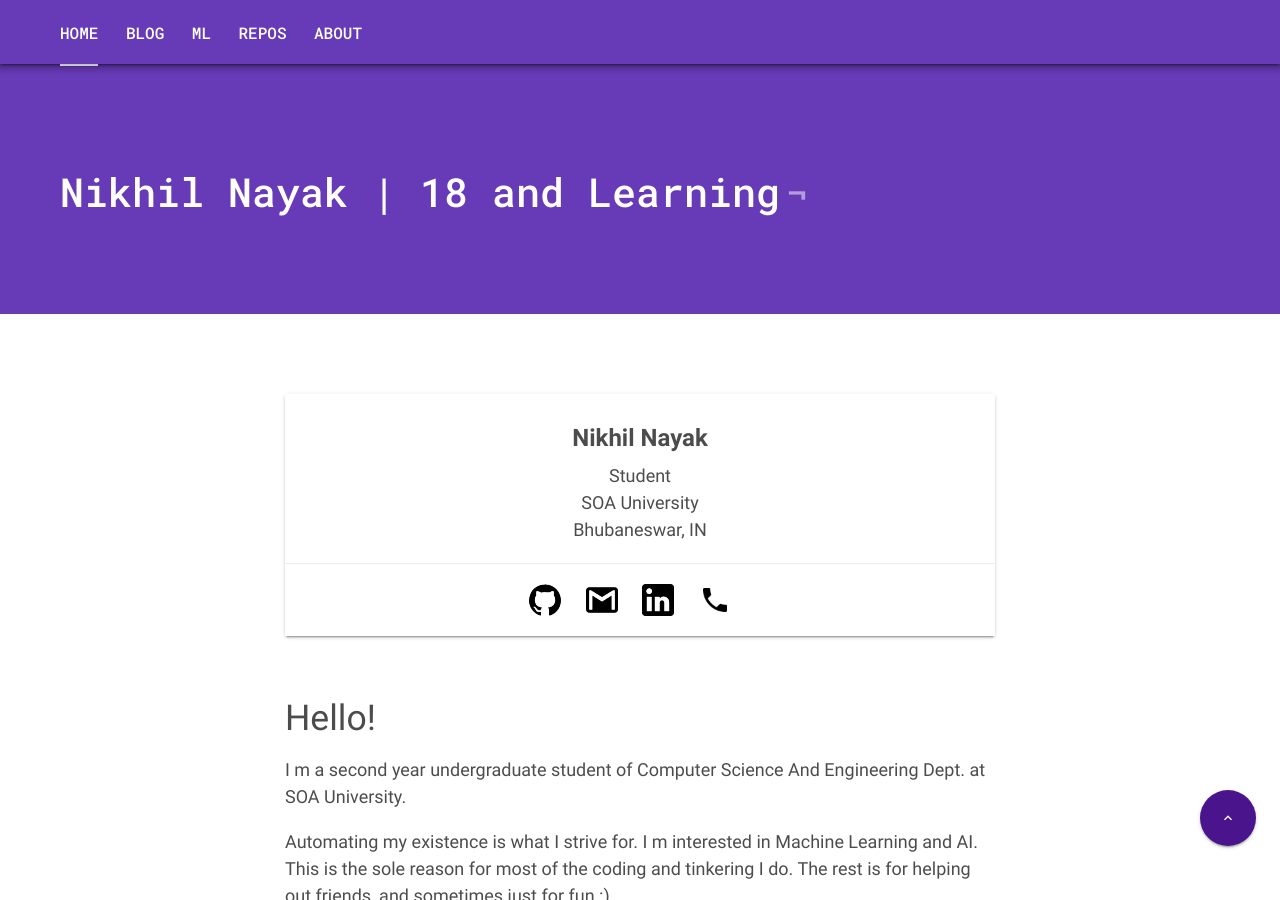
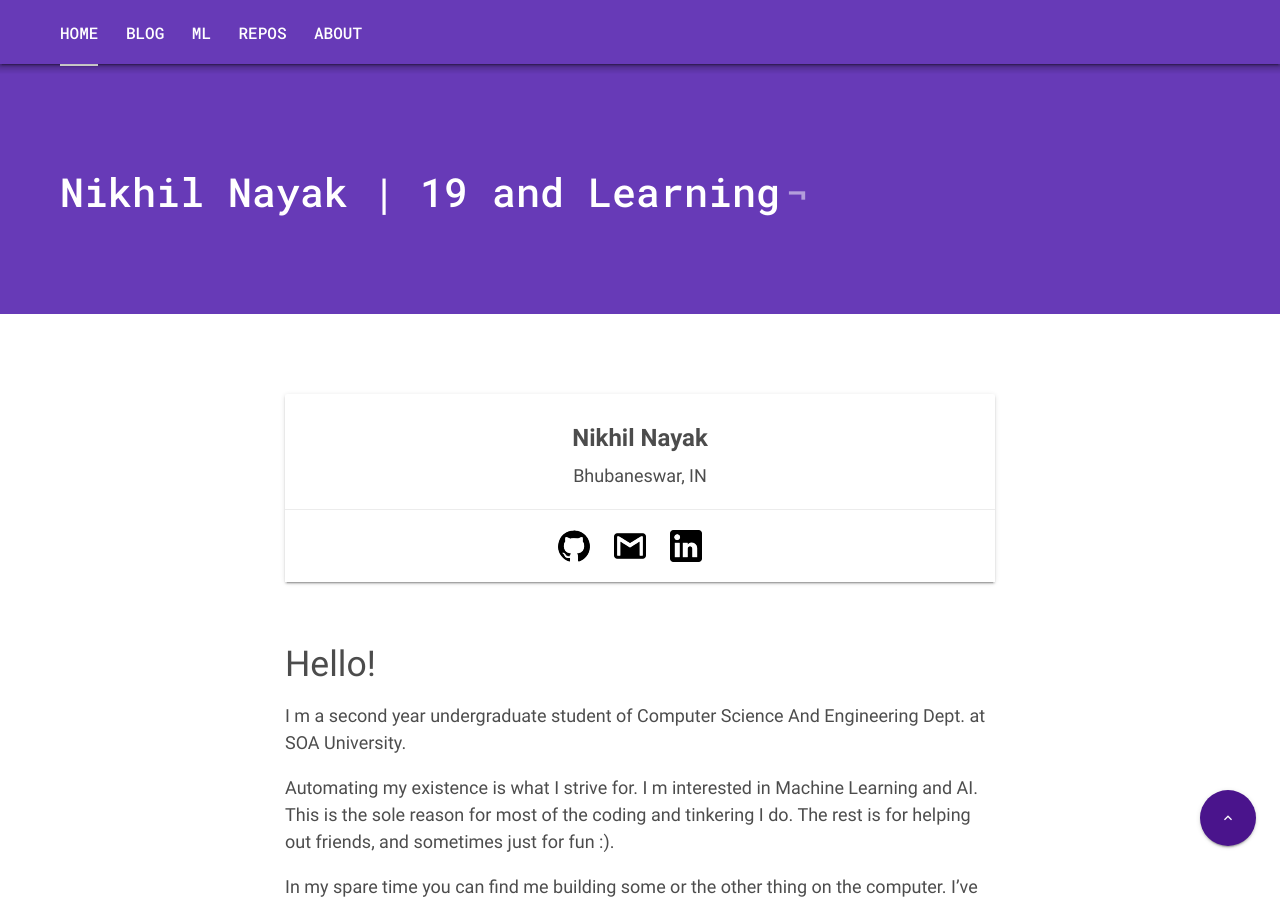
Before and after one commit to nikhilnayak98/blog, a Jekyll site: the page built from index.markdown, in a window 1280 px wide and 900 px high. Built offline with Jekyll 4.4.1, drawn with Linux system fonts in a browser that asks for light colours; nearby versions of some CDN libraries; comment, search, counter and statistics services are not loaded.

Commit message:
Update index.markdown

```diff
--- a/index.markdown
+++ b/index.markdown
@@ -1,6 +1,6 @@
 ---
 layout: page
-title: Nikhil Nayak | 18 and Learning
+title: Nikhil Nayak | 19 and Learning
 ---
 <div class="col s12 m12 l4" id="fadeIn" style="opacity: 1;">
 
@@ -8,8 +8,6 @@ title: Nikhil Nayak | 18 and Learning
                     <div class="card-content center">
                         <span class="card-title activator center" style="color:rgba(0,0,0,0.7);"><strong>Nikhil Nayak</strong>
                          </span>
-                        <p>Student</p>
-                        <p>SOA University</p>
                         <p>Bhubaneswar, IN</p>
                     </div>
                     <div class="card-action center">
@@ -19,8 +17,6 @@ title: Nikhil Nayak | 18 and Learning
                 <img height="32" width="32" src="images/icons/png/gmail3.png"></a>
                 <a target="_blank" href="https://in.linkedin.com/in/nikhilnayak98">
                 <img height="32" width="32" src="images/icons/png/linkedin24.png"></a>
-                <a href="tel:+918093503424">
-                <img height="32" width="32" src="images/icons/png/call.png"></a>
                     </div>
                 </div>
 </div>
```
